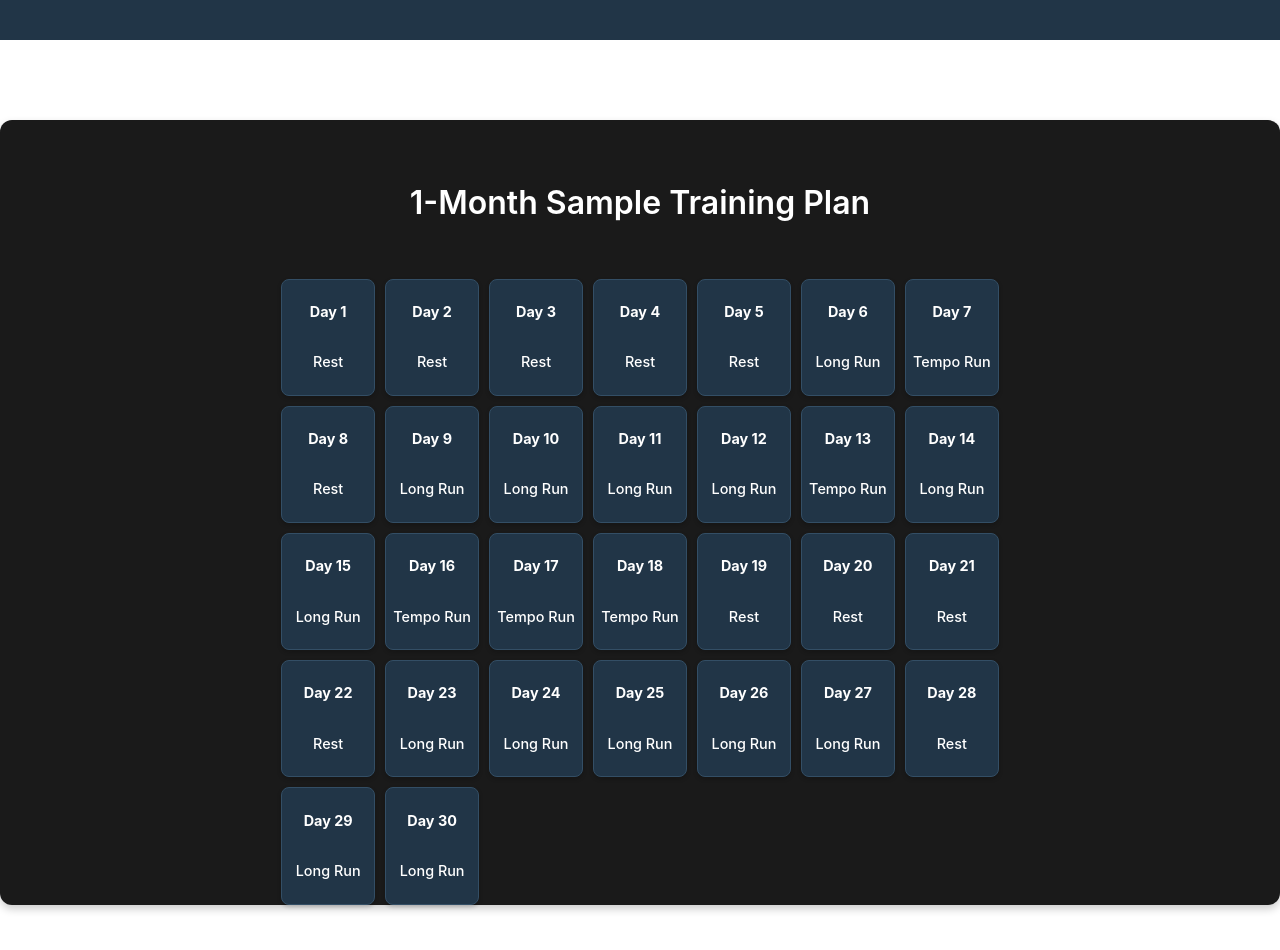
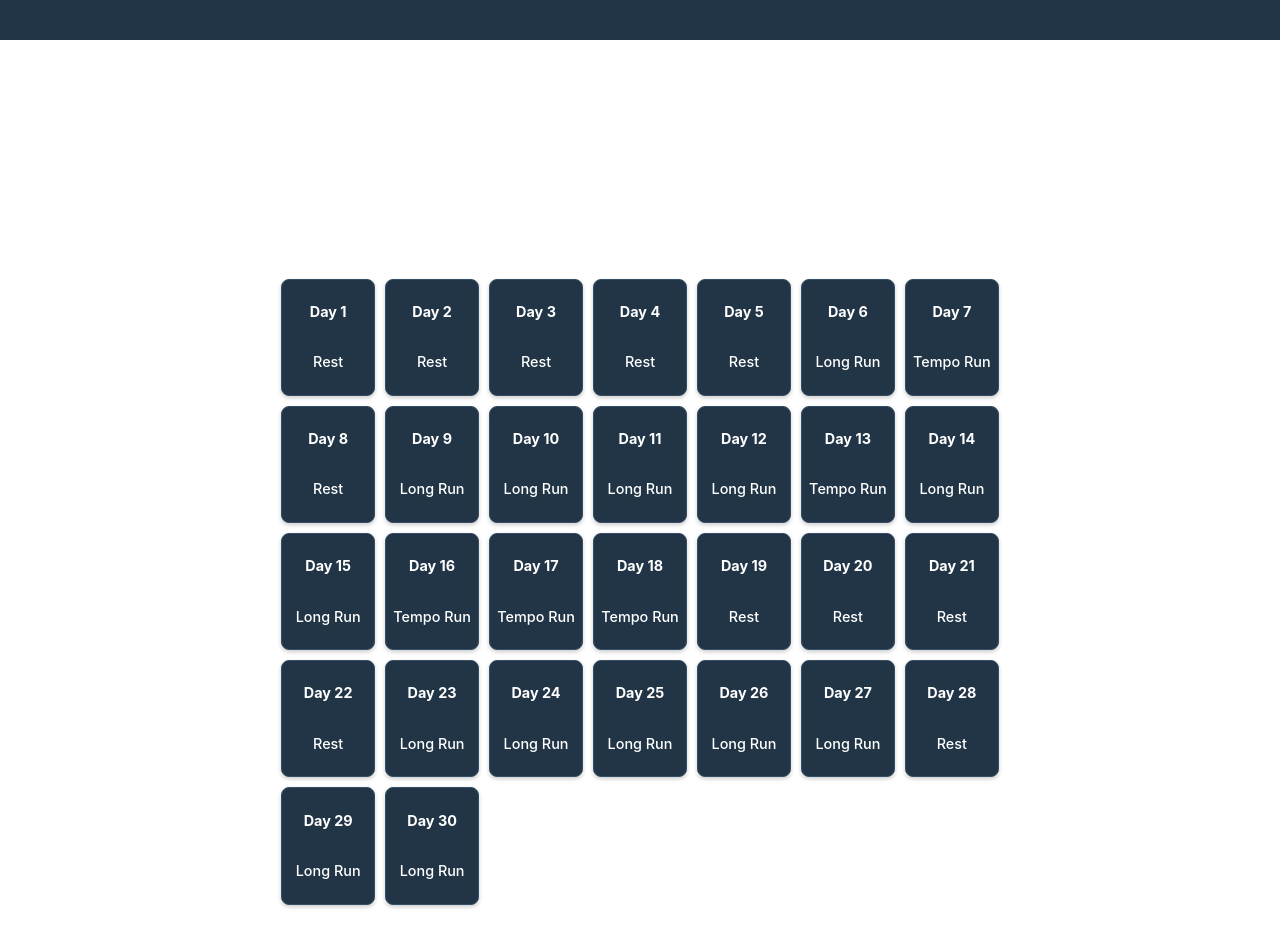
Before and after one commit to tulloch022/marathoner, a React (Vite) app: page / in a window 1280 px wide. Shown: the part 1480-2430 px from the top of the page. Built offline with nearby package versions, Linux system fonts and the light colour scheme.

Commit message:
fixed styling of calendar

```diff
--- a/src/index.css
+++ b/src/index.css
@@ -267,11 +267,9 @@ h1, p {
   position: absolute;
   display: flex;
   flex-direction: column;
-  background-color: #1a1a1a; /* Match the dark theme */
   color: white;
   text-align: center;
   border-radius: 12px;
-  box-shadow: 0 4px 8px rgba(0, 0, 0, 0.2);
   top: 200vh;
   justify-content: center;
   align-items: center;
```
